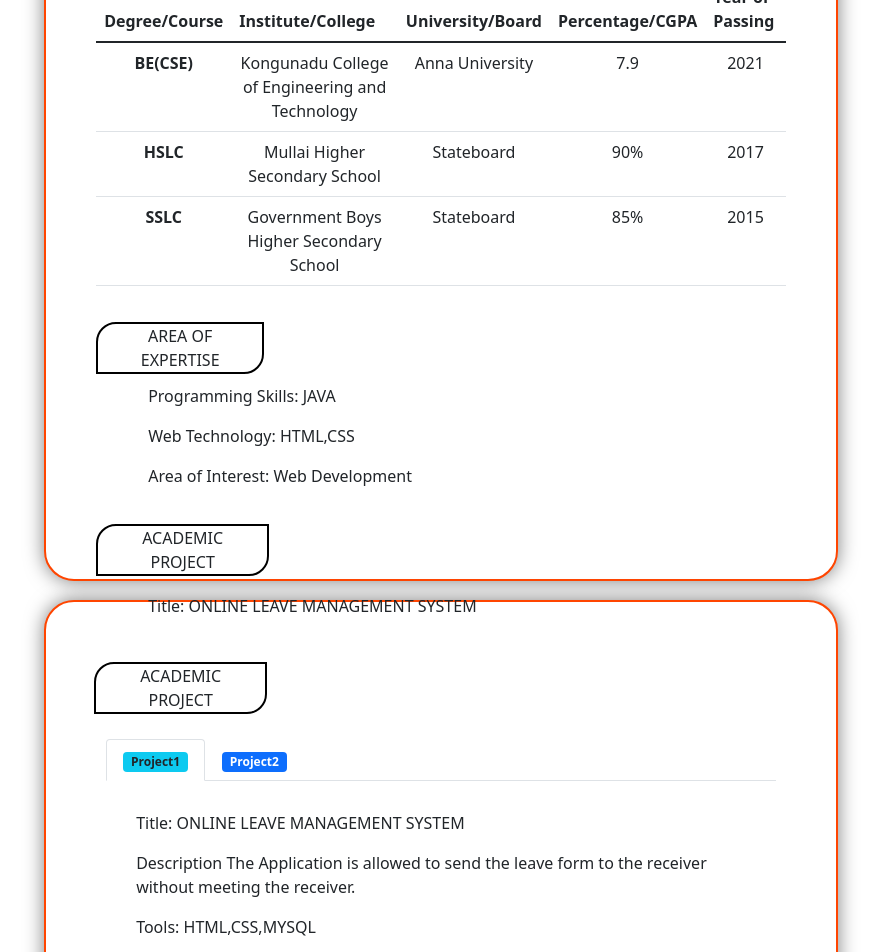
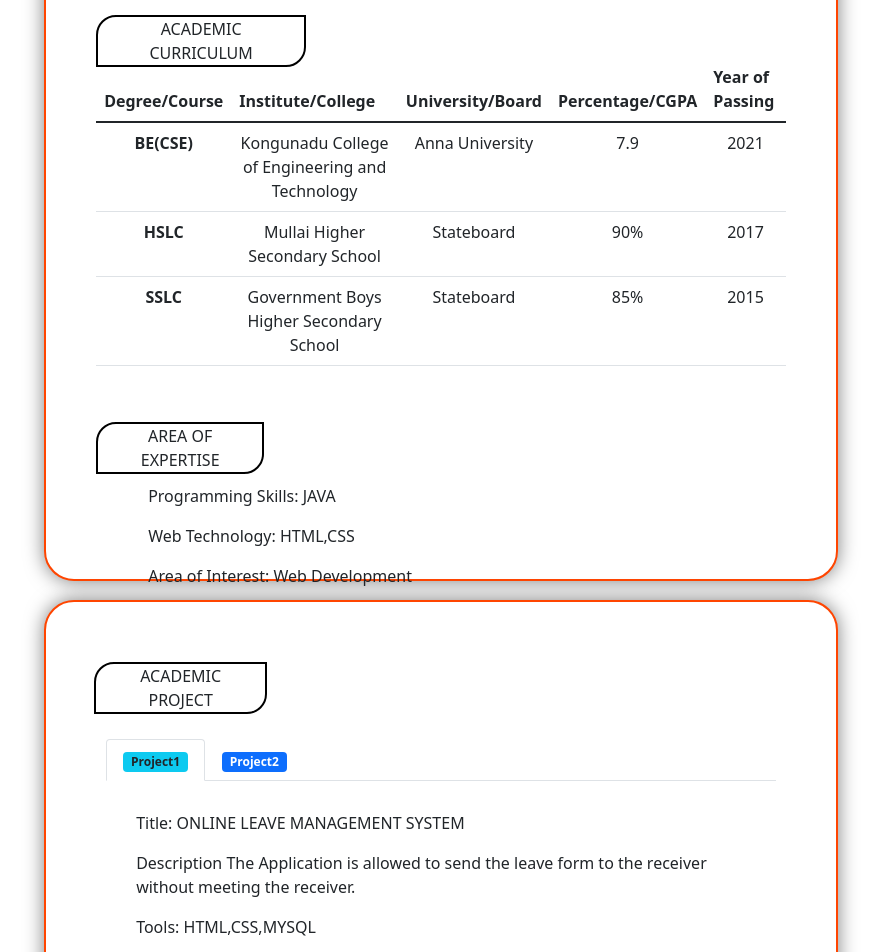
Before and after one commit to sundharsmart20/Resume-for-me, a React (Create React App) app: page / in a window 1280 px wide. Shown: the part 560-1512 px from the top of the page, without its empty margins (199-1080 px from the left). Built offline with nearby package versions, Linux system fonts and the light colour scheme.

Commit message:
add new code

```diff
--- a/src/Head.js
+++ b/src/Head.js
@@ -23,11 +23,11 @@ const Head=()=>{
             <div class="bordering"></div> <img src={img}  class="rounded-circle  shadow-lg p-3 mb-5 bg-body rounded" style={{'top':'-80px','position':'relative','width':'150px','height':'150px'}} />
             </div>
 
-            <div style={{'padding':'50px'}} class="row justify-content-start">
+            <div style={{'padding':'50px','marginTop':'50px'}} class="row justify-content-start">
                 <span  style={{'position':'relative','top':'-170px','border':'2px solid black','width':'165px','borderRadius':'20px 0 20px 0','textAlign':'center'}}>CAREER OBJECTIVE</span>
                 <p style={{'position':'relative','top':'-160px'}}>&nbsp;&nbsp;&nbsp;&nbsp;&nbsp;&nbsp;&nbsp;&nbsp;Looking for an opportunity to serve in an influential organisation to the best of my ability as a brave,honest,hard working and dedicated person to develop effective solutions by examining my knowledge and skills.</p>
             </div>
-            <div style={{'padding':'50px'}} class="row justify-content-start">
+            <div style={{'padding':'50px','marginTop':'30px'}} class="row justify-content-start">
                 <span style={{'position':'relative','top':'-240px','border':'2px solid black','width':'210px','borderRadius':'20px 0 20px 0','textAlign':'center'}}>ACADEMIC CURRICULUM</span>
                 <table style={{'position':'relative','top':'-250px'}} class="table">
                         <thead>
@@ -64,7 +64,7 @@ const Head=()=>{
                         </tbody>
                         </table>
             </div>
-            <div style={{'padding':'50px'}} class="row justify-content-start">
+            <div style={{'padding':'50px','marginTop':'20px'}} class="row justify-content-start">
                 <span style={{'position':'relative','top':'-330px','border':'2px solid black','width':'168px','borderRadius':'20px 0 20px 0','textAlign':'center'}}>AREA OF EXPERTISE</span>
                 <p style={{'position':'relative','top':'-320px','left':'40px'}}>Programming Skills: <span>JAVA</span></p>
                 <p style={{'position':'relative','top':'-320px','left':'40px'}}>Web Technology: <span>HTML,CSS</span></p>
@@ -72,11 +72,6 @@ const Head=()=>{
 
             </div>
 
-            <div style={{'padding':'50px'}} class="row justify-content-start">
-                <span style={{'position':'relative','top':'-400px','border':'2px solid black','width':'173px','borderRadius':'20px 0 20px 0','textAlign':'center'}}>ACADEMIC PROJECT</span>
-                <p style={{'position':'relative','top':'-382px','left':'40px'}}><span>Title: </span> ONLINE LEAVE MANAGEMENT SYSTEM </p>
-
-            </div>
         </div>
         </div>
     )
```
